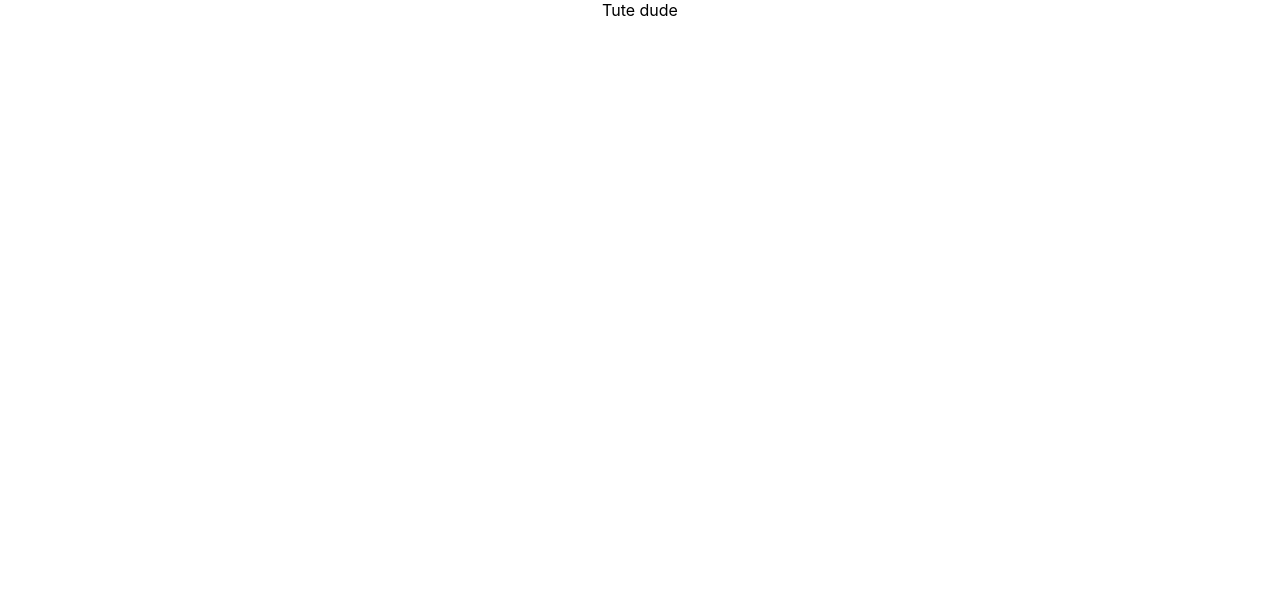
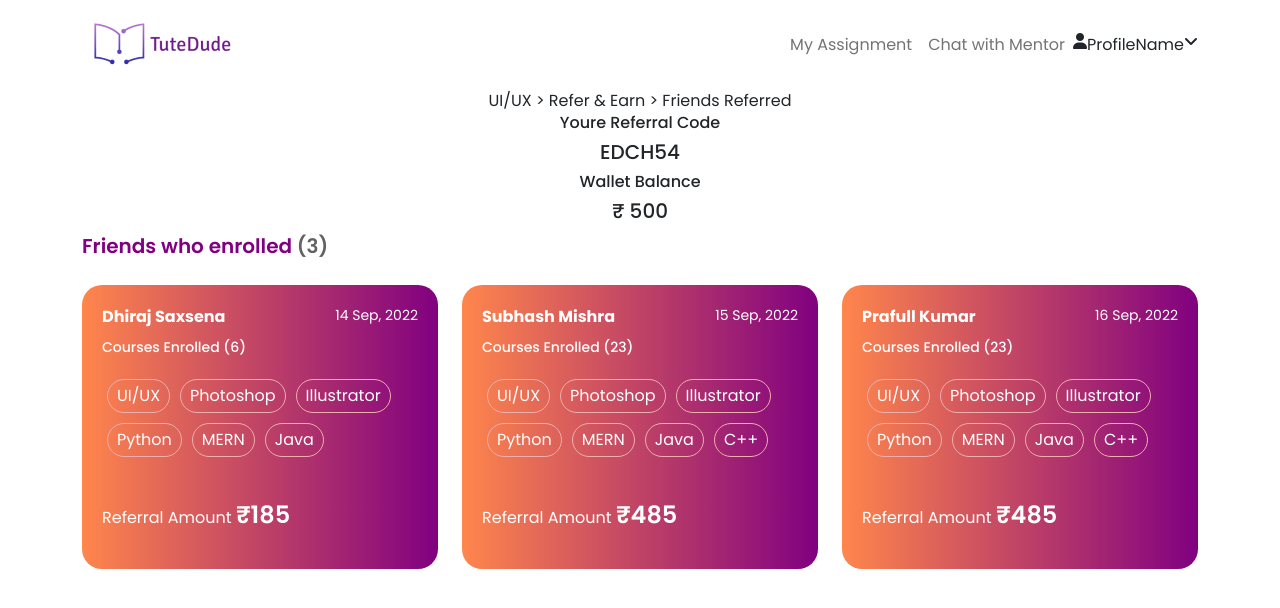
Before and after one commit to mdshahin-ahmed/tute-dude-page-1, a React (Create React App) app: page / in a window 1280 px wide. Shown: the top 608 px of the page. Built offline with nearby package versions, Linux system fonts and the light colour scheme.

Commit message:
Coursed section done

```diff
--- a/package.json
+++ b/package.json
@@ -6,7 +6,9 @@
     "@testing-library/jest-dom": "^5.16.5",
     "@testing-library/react": "^13.4.0",
     "@testing-library/user-event": "^13.5.0",
+    "bootstrap": "^5.2.2",
     "react": "^18.2.0",
+    "react-bootstrap": "^2.6.0",
     "react-dom": "^18.2.0",
     "react-scripts": "5.0.1",
     "web-vitals": "^2.1.4"
--- a/public/index.html
+++ b/public/index.html
@@ -24,7 +24,9 @@
       work correctly both with client-side routing and a non-root public URL.
       Learn how to configure a non-root public URL by running `npm run build`.
     -->
-    <title>React App</title>
+    <!-- font awesome cdn link  -->
+    <link rel="stylesheet" href="https://cdnjs.cloudflare.com/ajax/libs/font-awesome/6.2.1/css/all.min.css" integrity="sha512-MV7K8+y+gLIBoVD59lQIYicR65iaqukzvf/nwasF0nqhPay5w/9lJmVM2hMDcnK1OnMGCdVK+iQrJ7lzPJQd1w==" crossorigin="anonymous" referrerpolicy="no-referrer" />
+    <title>Tute Dude</title>
   </head>
   <body>
     <noscript>You need to enable JavaScript to run this app.</noscript>
--- a/src/App.css
+++ b/src/App.css
@@ -1,3 +1,8 @@
+@import url("https://fonts.googleapis.com/css2?family=Poppins:wght@400;500;600;700&display=swap");
+
+* {
+  font-family: "Poppins", sans-serif;
+}
 .App {
   text-align: center;
 }
--- a/src/App.js
+++ b/src/App.js
@@ -1,7 +1,17 @@
 import "./App.css";
+import "bootstrap/dist/css/bootstrap.min.css";
+import Header from "./Components/Header/Header";
+import Banner from "./Components/Banner/Banner";
+import Enrolled from "./Components/Enrolled/Enrolled";
 
 function App() {
-  return <div className="App">Tute dude</div>;
+  return (
+    <div className="App">
+      <Header></Header>
+      <Banner></Banner>
+      <Enrolled></Enrolled>
+    </div>
+  );
 }
 
 export default App;
--- /dev/null
+++ b/src/Components/Banner/Banner.js
@@ -0,0 +1,21 @@
+import React from "react";
+
+const Banner = () => {
+  return (
+    <div>
+      <div>{`UI/UX > Refer & Earn > Friends Referred`}</div>
+      <div>
+        <div className="referCode">
+          <h6>Youre Referral Code</h6>
+          <h5>EDCH54</h5>
+        </div>
+        <div className="balance">
+          <h6>Wallet Balance</h6>
+          <h5>₹ 500</h5>
+        </div>
+      </div>
+    </div>
+  );
+};
+
+export default Banner;
--- /dev/null
+++ b/src/Components/Enrolled/Enrolled.css
@@ -0,0 +1,63 @@
+.coursedWrap {
+  background: linear-gradient(270deg, #800080 0%, #ff864c 100%);
+  border-radius: 20px;
+  padding: 20px;
+  color: white;
+}
+.topic {
+  display: flex;
+  flex-wrap: wrap;
+  /* overflow-y: scroll; */
+  /* display: inline-flex; */
+}
+.topic span {
+  margin: 5px;
+  padding: 4px 9px;
+  border-radius: 20px;
+  border: 1.5px solid #eeaeae;
+}
+.fEnrolled {
+  color: #800080;
+  font-weight: 600;
+  font-size: 20px;
+  line-height: 30px;
+}
+.fEnrolled span {
+  color: #626262;
+}
+.coursedWrap h5 {
+  font-family: "Poppins";
+  font-style: normal;
+  font-weight: 700;
+  font-size: 16px;
+  line-height: 24px;
+}
+.coursedWrap h6 {
+  font-family: "Poppins";
+  font-style: normal;
+  font-weight: 500;
+  font-size: 14px;
+  line-height: 21px;
+}
+.price p {
+  font-family: "Poppins";
+  font-style: normal;
+  font-weight: 400;
+  font-size: 16px;
+  line-height: 24px;
+  margin-top: 35px;
+}
+.price p span {
+  font-family: "Poppins";
+  font-style: normal;
+  font-weight: 600;
+  font-size: 24px;
+  line-height: 36px;
+}
+.coursedWrap .date {
+  font-family: "Poppins";
+  font-style: normal;
+  font-weight: 400;
+  font-size: 14px;
+  line-height: 21px;
+}
--- /dev/null
+++ b/src/Components/Enrolled/Enrolled.js
@@ -0,0 +1,85 @@
+import React from "react";
+import "./Enrolled.css";
+
+const datas = [
+  {
+    id: 1,
+    name: "Dhiraj Saxsena",
+    date: "14 Sep, 2022",
+    course: ["UI/UX", "Photoshop", "Illustrator", "Python", "MERN", "Java"],
+    courseEnrolled: 6,
+    amount: 185,
+  },
+  {
+    id: 2,
+    name: "Subhash Mishra",
+    date: "15 Sep, 2022",
+    course: [
+      "UI/UX",
+      "Photoshop",
+      "Illustrator",
+      "Python",
+      "MERN",
+      "Java",
+      "C++",
+    ],
+    courseEnrolled: 23,
+    amount: 485,
+  },
+  {
+    id: 3,
+    name: "Prafull Kumar",
+    date: "16 Sep, 2022",
+    course: [
+      "UI/UX",
+      "Photoshop",
+      "Illustrator",
+      "Python",
+      "MERN",
+      "Java",
+      "C++",
+    ],
+    courseEnrolled: 23,
+    amount: 485,
+  },
+];
+
+const Enrolled = () => {
+  return (
+    <div className="container text-start">
+      <h5 className="fEnrolled">
+        Friends who enrolled <span>({datas.length})</span>
+      </h5>
+      <div className="row">
+        {datas.map((data) => {
+          // console.log(data);
+          const { courseEnrolled, date, id, name, course, amount } = data;
+          return (
+            <div key={id} className="col-md-4 ">
+              <dir className="coursedWrap">
+                <div className="d-flex justify-content-between">
+                  <h5>{name}</h5>
+                  <span className="date">{date}</span>
+                </div>
+                <h6 className="mb-3">{`Courses Enrolled (${courseEnrolled})`}</h6>
+
+                <div className="topic">
+                  {course.map((c) => (
+                    <span key={c}>{c}</span>
+                  ))}
+                </div>
+                <div className="price">
+                  <p>
+                    Referral Amount <span>₹{amount}</span>
+                  </p>
+                </div>
+              </dir>
+            </div>
+          );
+        })}
+      </div>
+    </div>
+  );
+};
+
+export default Enrolled;
--- /dev/null
+++ b/src/Components/Header/Header.js
@@ -0,0 +1,33 @@
+import React from "react";
+import { Container, Nav, Navbar } from "react-bootstrap";
+
+import brandImage from "../../images/image_1.png";
+
+const Header = () => {
+  return (
+    <>
+      <Navbar bg="white" variant="light">
+        <Container>
+          <Navbar.Brand href="#home">
+            <img src={brandImage} alt="" />
+          </Navbar.Brand>
+          <Nav className="navLink ms-auto">
+            <Nav.Link className="d-none d-md-block" href="#home">
+              My Assignment
+            </Nav.Link>{" "}
+            <Nav.Link className="d-none d-md-block" href="#home">
+              Chat with Mentor
+            </Nav.Link>{" "}
+            <div className="profile d-flex align-self-center">
+              <i className="fa-solid fa-user"></i>
+              <span>ProfileName</span>
+              <i className="fa-solid fa-angle-down"></i>
+            </div>
+          </Nav>
+        </Container>
+      </Navbar>
+    </>
+  );
+};
+
+export default Header;
```
Also changed, not shown: src/images/image_1.png (added), 1 other file (tests, documents, lock files or other folders).
